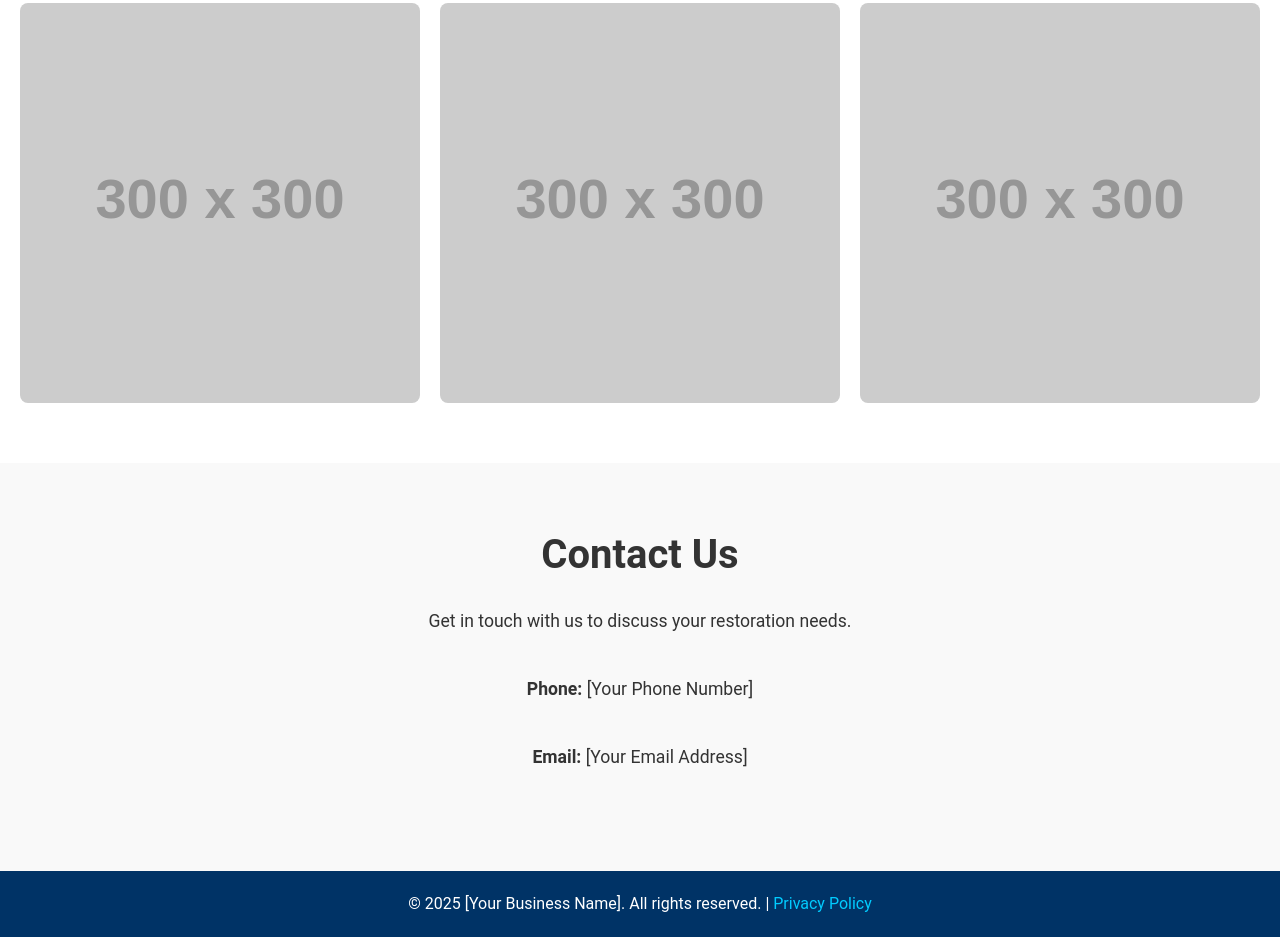
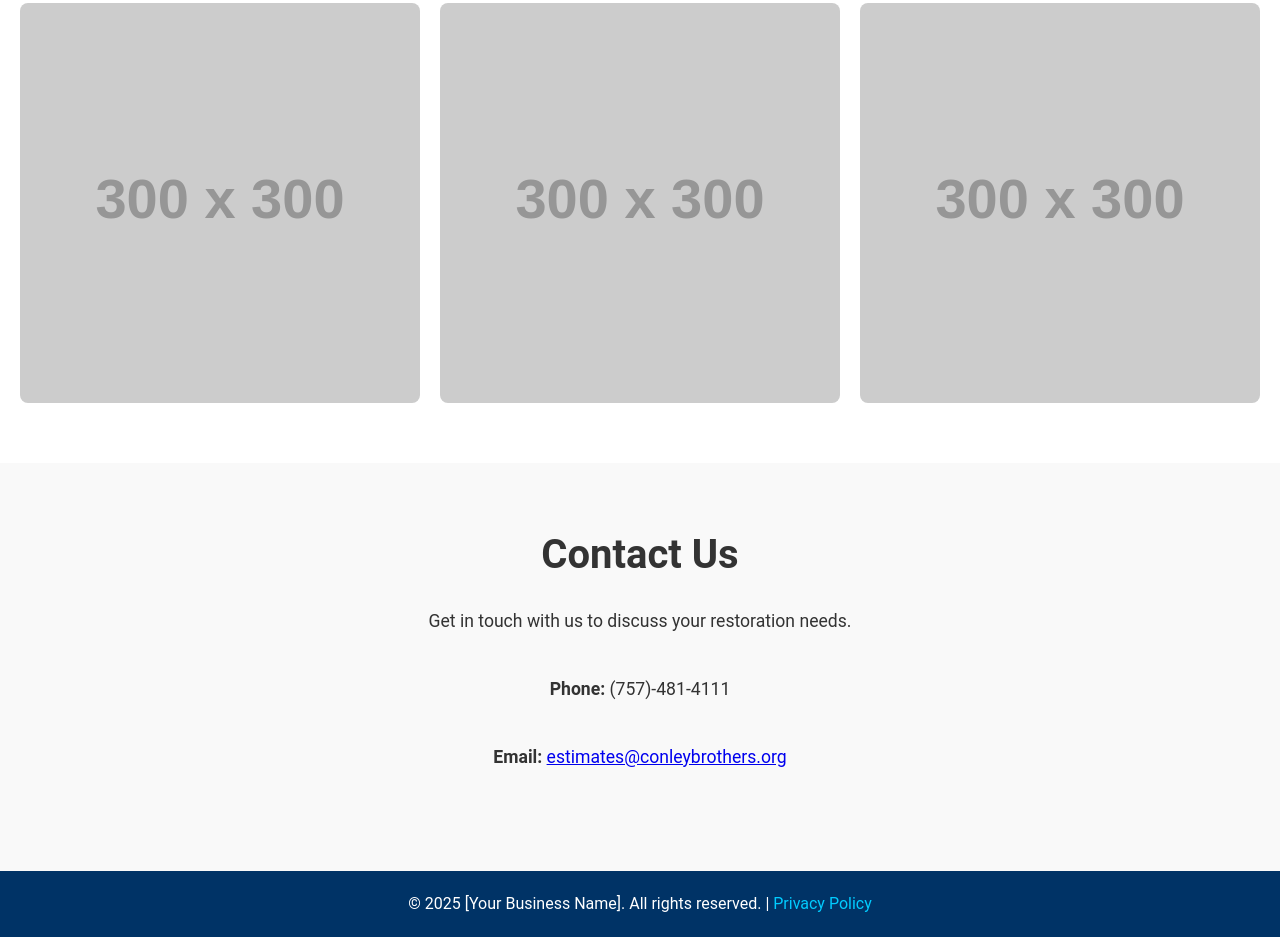
Before and after one commit to Warniec/ConleyBrothersWebsite.html, a plain HTML site: page index.html in a window 1280 px wide. Shown: the part 1597-2534 px from the top of the page. Drawn offline with Linux system fonts and the light colour scheme; placeholder pictures from the web are drawn by us.

Commit message:
Add files via upload

```diff
--- a/index.html
+++ b/index.html
@@ -211,8 +211,8 @@
     <section id="contact">
         <h2>Contact Us</h2>
         <p>Get in touch with us to discuss your restoration needs.</p>
-        <p><strong>Phone:</strong> [Your Phone Number]</p>
-        <p><strong>Email:</strong> [Your Email Address]</p>
+        <p><strong>Phone:</strong> (757)-481-4111</p>
+        <p><strong>Email:</strong> <a href="mailto:estimates@conleybrothers.org">estimates@conleybrothers.org</a></p>
     </section>
     <footer>
         <p>&copy; 2025 [Your Business Name]. All rights reserved. | <a href="#">Privacy Policy</a></p>
```
